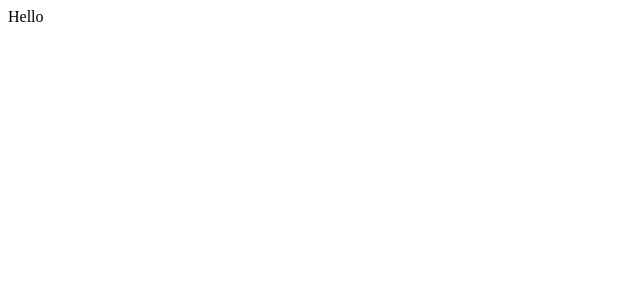
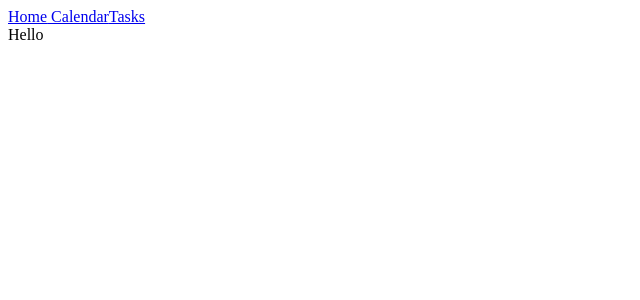
Before and after one commit to parshanapally/scattered-brain, a React (Create React App) app: page /calendar in a window 1280 px wide. Shown: the top 300 px of the page, without its empty margins (0-640 px from the left). Built offline with nearby package versions, Linux system fonts and the light colour scheme.

Commit message:
feat: create NavHeader

```diff
--- a/src/components/Calendar/Calendar.js
+++ b/src/components/Calendar/Calendar.js
@@ -1,9 +1,11 @@
 import React from 'react'
+import NavHeader from '../NavHeader/NavHeader';
 
 
 const Calendar = (props) => {
     return (
-    <div> Hello</div>
+
+    <div><NavHeader/> Hello</div>
     )
 }
 
--- /dev/null
+++ b/src/components/NavHeader/NavHeader.js
@@ -0,0 +1,15 @@
+import React from 'react'
+import { BrowserRouter as Router, Route, Link } from "react-router-dom";
+
+
+const NavHeader = (props) => {
+    return (
+        <div>
+            <Link to="/"> Home</Link>
+            <Link to="/calendar/"> Calendar</Link>
+            <Link to="/tasks/">Tasks</Link>
+        </div>
+    )
+}
+
+export default NavHeader
```
Also changed, not shown: 2 other files (tests, documents, lock files or other folders).
